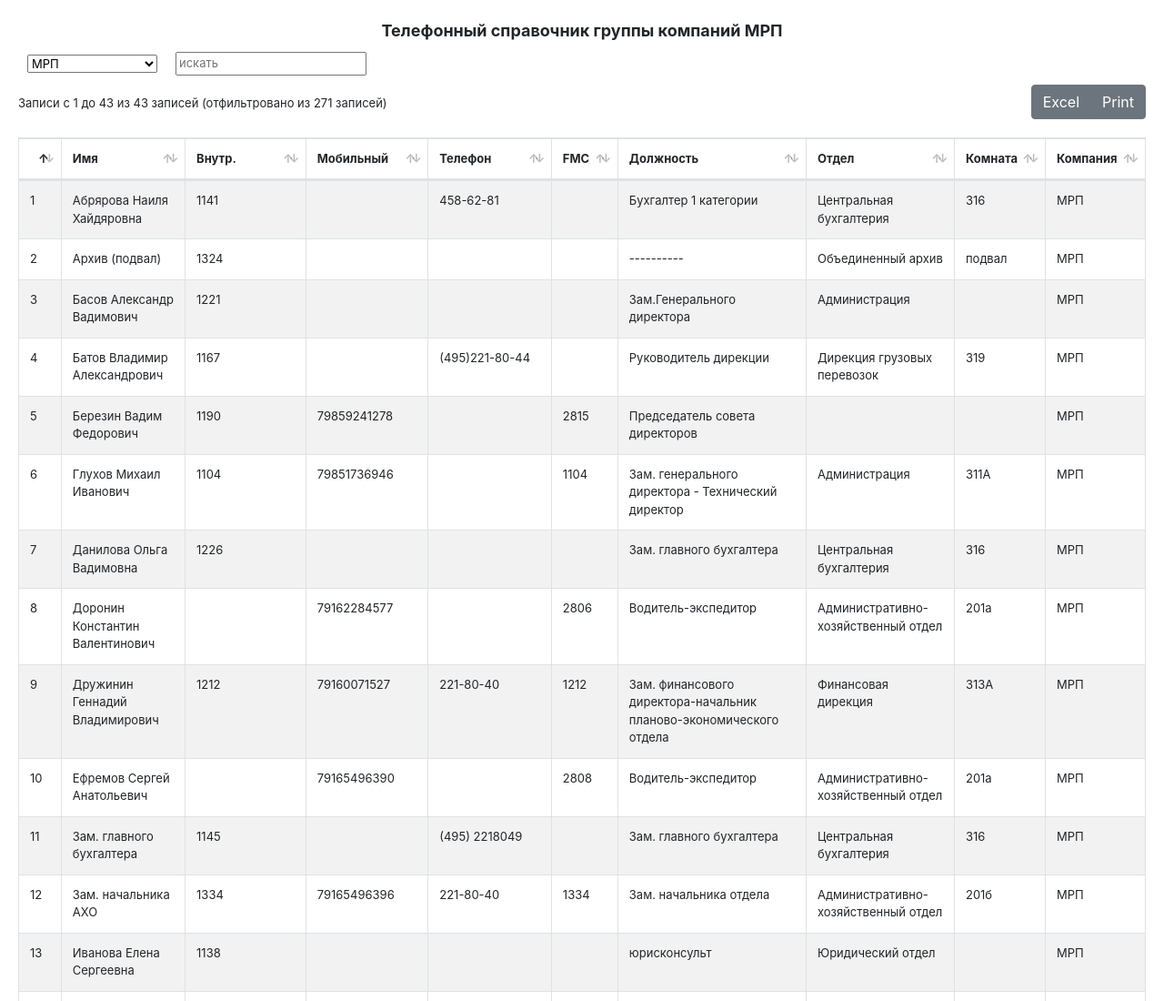
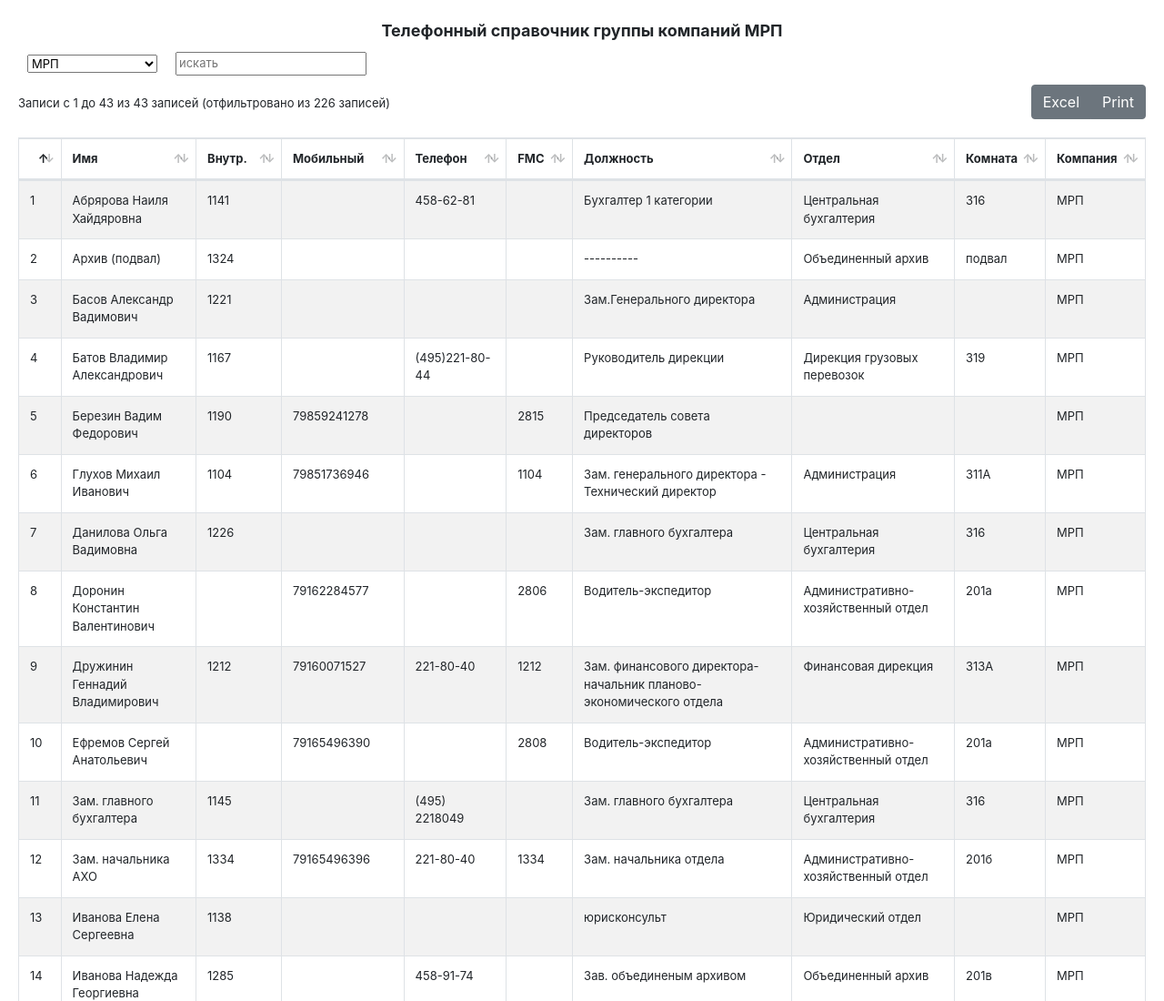
Before and after one commit to mtfwww/abonents, a plain HTML site: page index.html in a window 1280 px wide. Shown: the top 1100 px of the page at 91% size. Drawn offline with Linux system fonts and the light colour scheme.

Commit message:
uport del

```diff
--- a/assets/js/abonents.js
+++ b/assets/js/abonents.js
@@ -3,8 +3,6 @@
     const mosturflot = "assets/data/mosturflot.csv";
 
     const mrpgroup = "assets/data/mrp.csv";
-
-    const uport = "assets/data/uport.csv";
 
     const piter = "assets/data/piter.csv";
 
@@ -13,16 +11,13 @@
     $.when(
         $.get(mosturflot),
         $.get(mrpgroup),
-        $.get(uport),
         $.get(piter),
-    ).then(function(mtf, mrp, port, pit) {
+    ).then(function(mtf, mrp, pit) {
         if(processData(mtf[0], 'mosturflot')){
             if(processData(mrp[0], 'mrp')){
-                if(processData(port[0], 'uport')){
                     if(processData(pit[0], 'piter')) {
                         InitDatatable();
                     }
-                }
             }
         }
 
--- a/index.html
+++ b/index.html
@@ -17,7 +17,6 @@
                 <select id="company">
                     <option value="mrp">МРП</option>
                     <option value="mosturflot">Мостурфлот</option>
-                    <option value="uport">Южный порт</option>
                     <option value="piter">Русский навигатор</option>
                 </select>
             </td>
```
